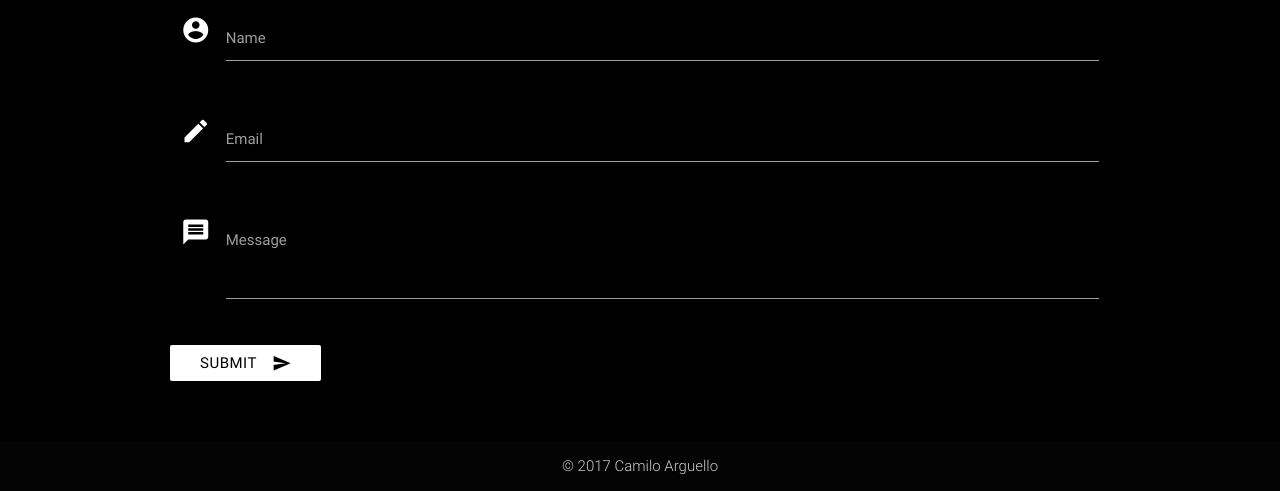
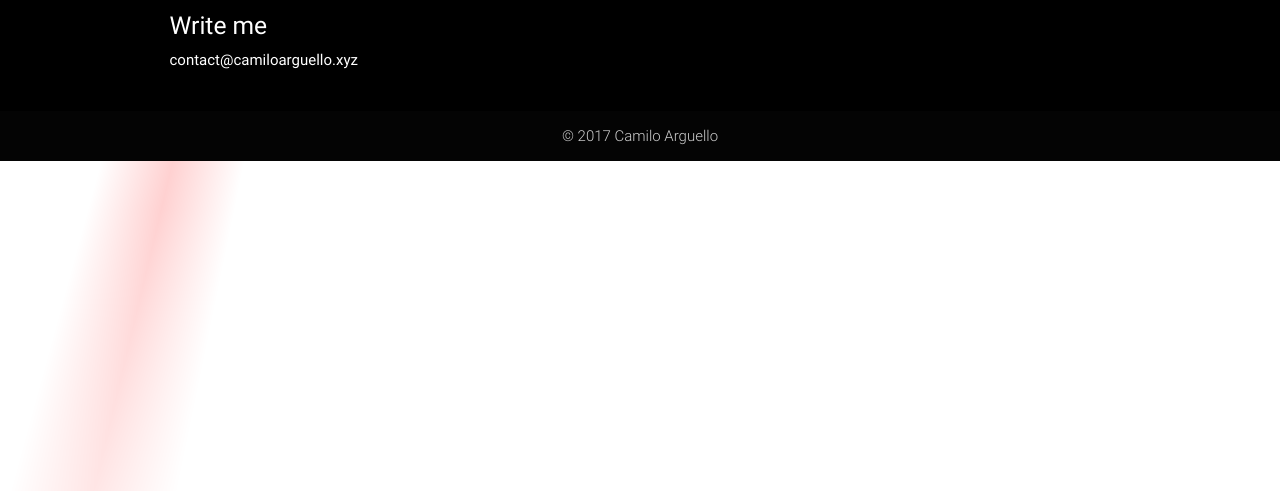
Before and after one commit to kmiloarguello/CA, a plain HTML site: page index.html in a window 1280 px wide. Shown: the part 2313-2804 px from the top of the page. After the commit the page ends 2474 px from the top, so only its background shows below. Drawn offline with Linux system fonts and the light colour scheme; a script that the page names is missing.

Commit message:
updating form to write me section

```diff
--- a/index.html
+++ b/index.html
@@ -307,38 +307,8 @@
       </div>
 
       <div class="row">
-        <form class="col s12">
-          <div class="row">
-            <div class="input-field col s12">
-              <i class="white-text material-icons prefix">account_circle</i>
-              <input id="first_name" type="text" class="validate">
-              <label for="first_name">Name</label>
-            </div>
-          </div>
-          <div class="row">
-            <div class=" input-field col s12">
-              <i class="white-text material-icons prefix">mode_edit</i>
-              <input id="email" type="email" class="validate">
-              <label for="email">Email</label>
-            </div>
-          </div>
-          <div class="row">
-            <form class="col s12">
-                <div class="input-field col s12">
-                  <i class="white-text material-icons prefix">message</i>
-                  <textarea id="textarea" class="materialize-textarea"></textarea>
-                  <label for="textarea">Message</label>
-                </div>
-            </form>
-          </div>
-          <div class="row">
-            <div class="col s12">
-              <button class="white black-text btn waves-effect waves-light" type="submit" name="action">Submit
-                <i class="material-icons right">send</i>
-              </button>
-            </div>
-          </div>
-        </form>
+        <h5>Write me</h5>
+        <a class="white-text" href="mailto:contact@camiloarguello.xyz?Subject=Hello" target="_top">contact@camiloarguello.xyz</a>
       </div>
     </div>
   </div>
```
Also changed, not shown: img/node.png (deleted), img/vue.png (deleted).
